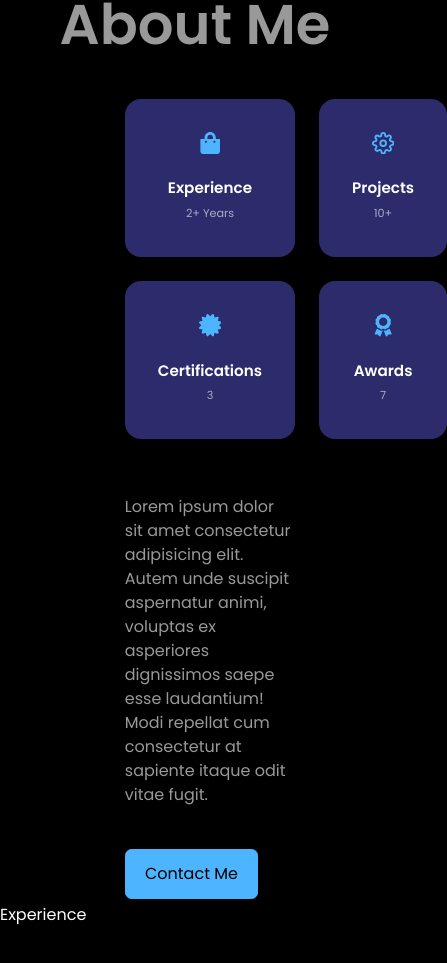
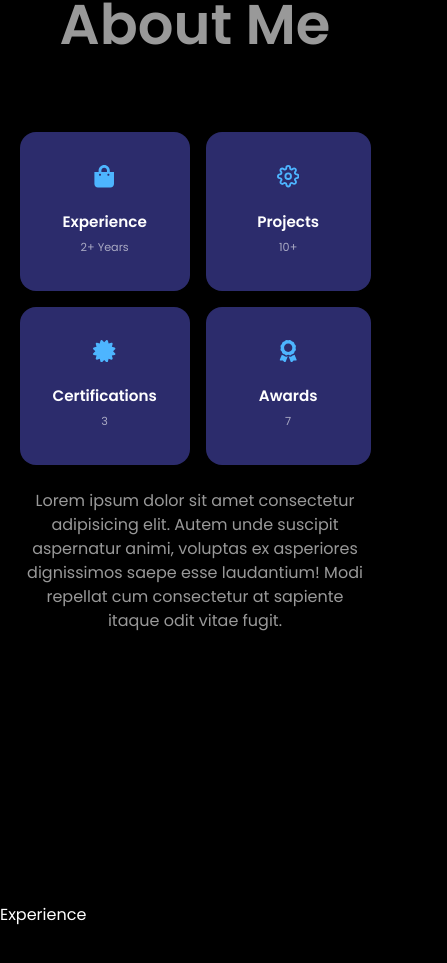
Before and after one commit to nisalrenuja/Nisal-Renuja, a React (Create React App) app: page / in a window 390 px wide. Shown: the part 977-1940 px from the top of the page, 447 px wide, since content can reach past the window. Built offline with nearby package versions, Linux system fonts and the light colour scheme.

Commit message:
responsivenes

```diff
--- a/src/components/about/About.jsx
+++ b/src/components/about/About.jsx
@@ -39,13 +39,11 @@
               <small>7</small>
             </div>
 
-            <p>Lorem ipsum dolor sit amet consectetur adipisicing elit. Autem unde suscipit aspernatur animi,
+          </div>
+          <p>Lorem ipsum dolor sit amet consectetur adipisicing elit. Autem unde suscipit aspernatur animi,
               voluptas ex asperiores dignissimos saepe esse laudantium! Modi repellat cum consectetur at sapiente itaque
               odit vitae fugit.</p>
-
-
-          </div>
-          <a href='#contact' className='btn btn-primary'>Contact Me</a>
+          {/* <a href='#contact' className='btn btn-primary'>Contact Me</a> */}
         </div>
 
       </div>
--- a/src/components/about/about.css
+++ b/src/components/about/about.css
@@ -58,3 +58,50 @@
     margin: 2rem 0 2.6rem;
     color: var(--color-light);
 }
+
+/* ===== MEDIA QUERY(MEDIUM DEVICES) ===== */
+@media screen and (max-width: 1024px){
+        .about__container{
+            grid-template-columns: 1fr;
+            gap: 0;
+        }
+
+        .about__me{
+            width: 50%;
+            margin: 2rem auto 4rem;
+
+        }
+
+        .about__content p{
+            margin: 1rem 0 1.5rem;
+        }
+}
+
+/* ===== MEDIA QUERY(SMALL DEVICES) ===== */
+
+@media screen and (max-width: 600px){
+    .about__container{
+
+        grid-template-columns: 1fr;
+        gap: 0;
+    }
+
+    .about__me{
+        width: 5%;
+        margin: 0 auto 1rem;
+    }
+
+    .about__cards{
+        grid-template-columns: 1fr 1fr;
+        gap: 1rem;
+    }
+
+
+    .about__content {
+        text-align: center;
+    }
+
+    .about__content p{
+        margin: 1.5rem 0;
+    }
+}
```
